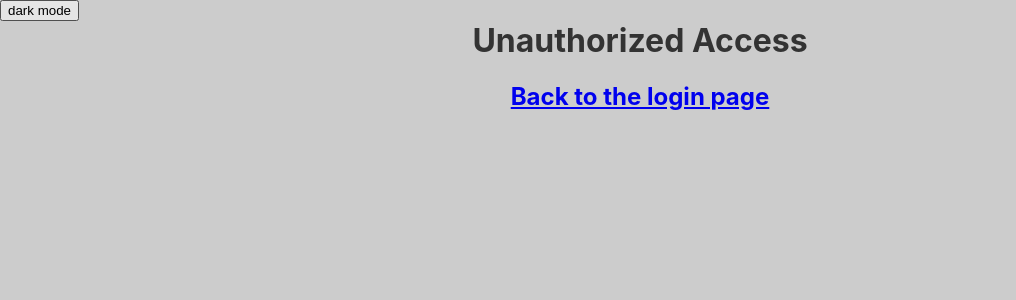
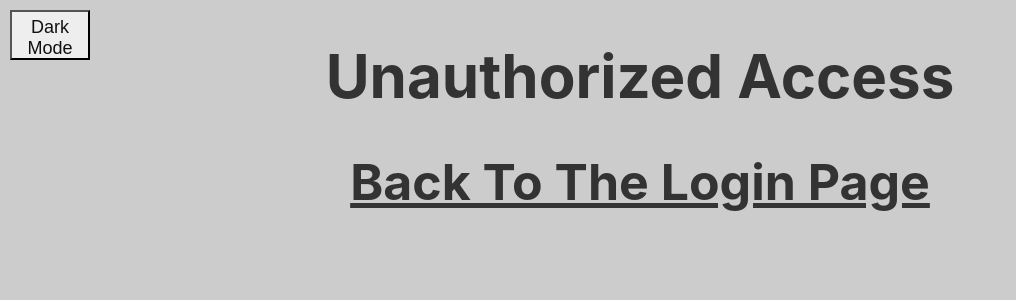
Before and after one commit to orenb99/personal-profile, a React (Create React App) app: page /profile in a window 1280 px wide. Shown: the top 300 px of the page, without its empty margins (0-1016 px from the left). Built offline with nearby package versions, Linux system fonts and the light colour scheme.

Commit message:
doesn't look like crap

```diff
--- a/src/App.js
+++ b/src/App.js
@@ -10,10 +10,19 @@ export const UserContext = React.createContext();
 function App() {
   const [darkTheme, setDarkTheme] = useState(false);
   const [userName, setUserName] = useState("yes");
+  const theme = {
+    backgroundColor: darkTheme ? "#111" : "#EEE",
+    color: darkTheme ? "#EEE" : "#111",
+    padding: "5px",
+    width: "80px",
+    height: "50px",
+    margin: "10px",
+    fontSize: "18px",
+  };
   function changeTheme(e) {
     let text = e.target.innerText;
-    if (text.includes("light")) text = text.replace("light", "dark");
-    else text = text.replace("dark", "light");
+    if (text.includes("Light")) text = text.replace("Light", "Dark");
+    else text = text.replace("Dark", "Light");
     e.target.innerText = text;
     setDarkTheme(!darkTheme);
   }
@@ -27,8 +36,12 @@ function App() {
             <Route path="/profile" component={Profile} />
           </UserContext.Provider>
         </Switch>
-        <button class="dark-mode-button" onClick={(e) => changeTheme(e)}>
-          dark mode
+        <button
+          class="dark-mode-button"
+          onClick={(e) => changeTheme(e)}
+          style={theme}
+        >
+          Dark Mode
         </button>
       </ThemeContext.Provider>
     </Router>
--- a/src/components/Home.js
+++ b/src/components/Home.js
@@ -11,7 +11,7 @@ const Home = () => {
     <div className="home-page main" style={themes}>
       <h1>Welcome to my profile!</h1>
       <Link to="/login" className="link">
-        <h1>login</h1>
+        <span>login</span>
       </Link>
     </div>
   );
--- a/src/components/Profile.js
+++ b/src/components/Profile.js
@@ -16,14 +16,14 @@ const Profile = () => {
           <h1 className="title">Your Profile</h1>
           <img className="pic" src={pic} alt="profile-picture" />
           <h1 className="name">Oren Bachar</h1>
-          <section className="about">about</section>
+          <section className="about">Me</section>
           <h3 className="motto">Motto Motto</h3>
         </>
       ) : (
         <>
-          <h1>Unauthorized Access</h1>
-          <Link to="/login">
-            <h2>Back to the login page</h2>
+          <h1 className="error">Unauthorized Access</h1>
+          <Link to="/login" className="link">
+            <span>Back to the login page</span>
           </Link>
         </>
       )}
--- a/src/styles/_profile.scss
+++ b/src/styles/_profile.scss
@@ -1,5 +1,11 @@
 .profile-page {
   text-align: center;
+  & > .error {
+    font-size: 60px;
+  }
+  & > .link {
+    font-size: 50px;
+  }
 }
 .pic {
   width: 300px;
--- a/src/styles/app.css
+++ b/src/styles/app.css
@@ -3,9 +3,8 @@
   font-size: 40px;
 }
 
-.link {
-  color: unset;
-  text-transform: capitalize;
+.home-page > .link {
+  font-size: 80px;
 }
 
 .login-page > .content {
@@ -36,6 +35,14 @@
   text-align: center;
 }
 
+.profile-page > .error {
+  font-size: 60px;
+}
+
+.profile-page > .link {
+  font-size: 50px;
+}
+
 .pic {
   width: 300px;
   border-radius: 50%;
@@ -55,4 +62,10 @@
 .dark-mode-button {
   position: fixed;
 }
+
+.link {
+  color: unset;
+  text-transform: capitalize;
+  font-weight: bold;
+}
 /*# sourceMappingURL=app.css.map */
--- a/src/styles/app.scss
+++ b/src/styles/app.scss
@@ -14,3 +14,8 @@
 .dark-mode-button {
   position: fixed;
 }
+.link {
+  color: unset;
+  text-transform: capitalize;
+  font-weight: bold;
+}
```
Also changed, not shown: src/styles/_home.scss (+3 -5 lines), 1 other file (tests, documents, lock files or other folders).
